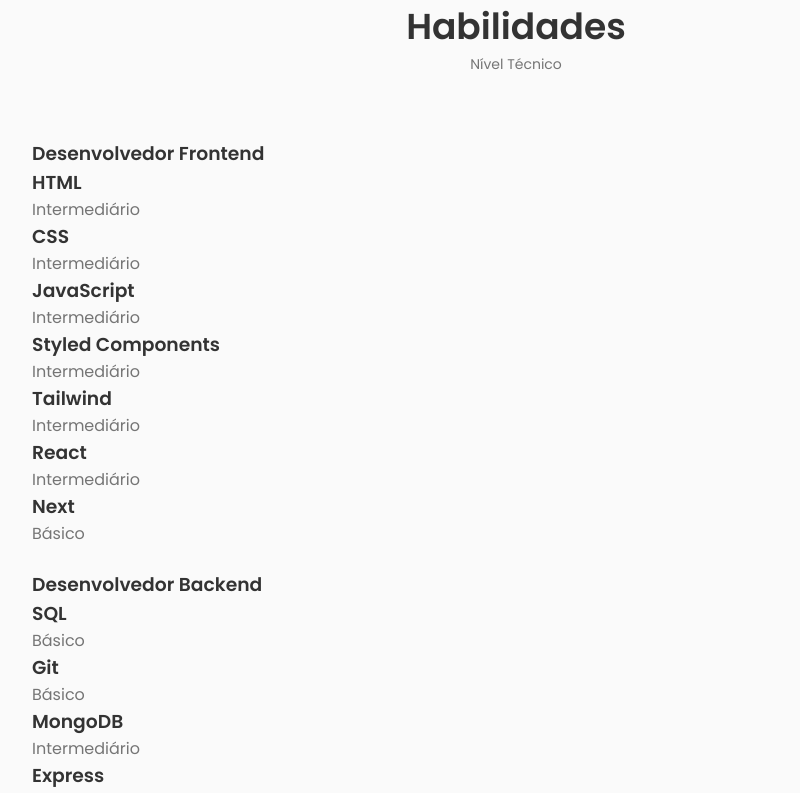
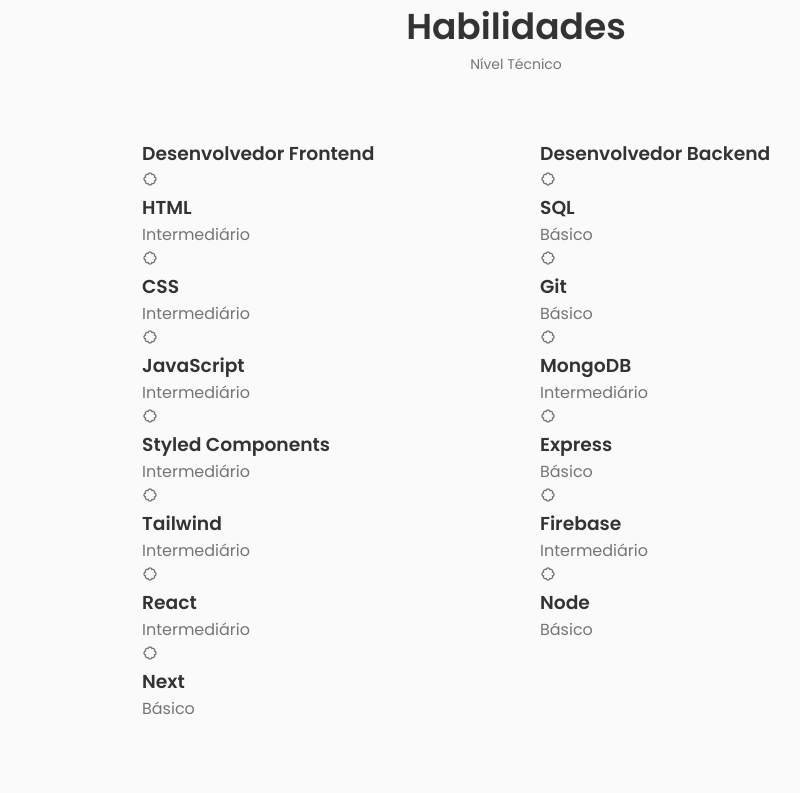
Before and after one commit to Mateusbrbza/personal-portfolio, a React (Create React App) app: page / in a window 1280 px wide. Shown: the part 1440-2233 px from the top of the page, without its empty margins (124-924 px from the left). After the commit the page ends 2193 px from the top, so only its background shows below. Built offline with nearby package versions, Linux system fonts and the light colour scheme.

Commit message:
arrumando boxicon, estilizando skills.css

```diff
--- a/src/components/skills/Backend.jsx
+++ b/src/components/skills/Backend.jsx
@@ -1,4 +1,4 @@
-import React from 'react'
+import React from 'react';
 
 const Backend = () => {
   return (
@@ -8,7 +8,7 @@ const Backend = () => {
         <div className="skills__box">
             <div className="skills__group">
                 <div className="skills__data">
-                    <box-icon name='badge'></box-icon>
+                    <i class='bx bx-badge'></i>
                     <div>
                         <h3 className="skills__name">SQL</h3>
                         <span className="skills__level">Básico</span>
@@ -16,7 +16,7 @@ const Backend = () => {
                 </div>
 
                 <div className="skills__data">
-                    <box-icon name='badge'></box-icon>
+                    <i class='bx bx-badge'></i>
                     <div>
                         <h3 className="skills__name">Git</h3>
                         <span className="skills__level">Básico</span>
@@ -24,7 +24,7 @@ const Backend = () => {
                 </div>
 
                 <div className="skills__data">
-                    <box-icon name='badge'></box-icon>
+                    <i class='bx bx-badge'></i>
                     <div>
                         <h3 className="skills__name">MongoDB</h3>
                         <span className="skills__level">Intermediário</span>
@@ -32,7 +32,7 @@ const Backend = () => {
                 </div>
 
                 <div className="skills__data">
-                    <box-icon name='badge'></box-icon>
+                    <i class='bx bx-badge'></i>
                     <div>
                         <h3 className="skills__name">Express</h3>
                         <span className="skills__level">Básico</span>
@@ -42,7 +42,7 @@ const Backend = () => {
 
             <div className="skills__group">
                 <div className="skills__data">
-                    <box-icon name='badge'></box-icon>
+                    <i class='bx bx-badge'></i>
                     <div>
                         <h3 className="skills__name">Firebase</h3>
                         <span className="skills__level">Intermediário</span>
@@ -50,26 +50,10 @@ const Backend = () => {
                 </div>
 
                 <div className="skills__data">
-                    <box-icon name='badge'></box-icon>
+                    <i class='bx bx-badge'></i>
                     <div>
                         <h3 className="skills__name">Node</h3>
                         <span className="skills__level">Básico</span>
-                    </div>
-                </div>
-
-                <div className="skills__data">
-                    <box-icon name='badge'></box-icon>
-                    <div>
-                        <h3 className="skills__name"></h3>
-                        <span className="skills__level"></span>
-                    </div>
-                </div>
-
-                <div className="skills__data">
-                    <box-icon name='badge'></box-icon>
-                    <div>
-                        <h3 className="skills__name"></h3>
-                        <span className="skills__level"></span>
                     </div>
                 </div>
             </div>
@@ -78,4 +62,4 @@ const Backend = () => {
   )
 }
 
-export default Backend
+export default Backend;
--- a/src/components/skills/Frontend.jsx
+++ b/src/components/skills/Frontend.jsx
@@ -1,4 +1,4 @@
-import React from 'react'
+import React from 'react';
 
 const Frontend = () => {
   return (
@@ -8,7 +8,7 @@ const Frontend = () => {
         <div className="skills__box">
             <div className="skills__group">
                 <div className="skills__data">
-                    <box-icon name='badge'></box-icon>
+                    <i class='bx bx-badge'></i>
                     <div>
                         <h3 className="skills__name">HTML</h3>
                         <span className="skills__level">Intermediário</span>
@@ -16,7 +16,7 @@ const Frontend = () => {
                 </div>
 
                 <div className="skills__data">
-                    <box-icon name='badge'></box-icon>
+                    <i class='bx bx-badge'></i>
                     <div>
                         <h3 className="skills__name">CSS</h3>
                         <span className="skills__level">Intermediário</span>
@@ -24,7 +24,7 @@ const Frontend = () => {
                 </div>
 
                 <div className="skills__data">
-                    <box-icon name='badge'></box-icon>
+                    <i class='bx bx-badge'></i>
                     <div>
                         <h3 className="skills__name">JavaScript</h3>
                         <span className="skills__level">Intermediário</span>
@@ -32,7 +32,7 @@ const Frontend = () => {
                 </div>
 
                 <div className="skills__data">
-                    <box-icon name='badge'></box-icon>
+                    <i class='bx bx-badge'></i>
                     <div>
                         <h3 className="skills__name">Styled Components</h3>
                         <span className="skills__level">Intermediário</span>
@@ -42,7 +42,7 @@ const Frontend = () => {
 
             <div className="skills__group">
                 <div className="skills__data">
-                    <box-icon name='badge'></box-icon>
+                    <i class='bx bx-badge'></i>
                     <div>
                         <h3 className="skills__name">Tailwind</h3>
                         <span className="skills__level">Intermediário</span>
@@ -50,7 +50,7 @@ const Frontend = () => {
                 </div>
 
                 <div className="skills__data">
-                    <box-icon name='badge'></box-icon>
+                    <i class='bx bx-badge'></i>
                     <div>
                         <h3 className="skills__name">React</h3>
                         <span className="skills__level">Intermediário</span>
@@ -58,7 +58,7 @@ const Frontend = () => {
                 </div>
 
                 <div className="skills__data">
-                    <box-icon name='badge'></box-icon>
+                    <i class='bx bx-badge'></i>
                     <div>
                         <h3 className="skills__name">Next</h3>
                         <span className="skills__level">Básico</span>
@@ -71,4 +71,4 @@ const Frontend = () => {
   )
 }
 
-export default Frontend
+export default Frontend;
--- a/src/components/skills/Skills.jsx
+++ b/src/components/skills/Skills.jsx
@@ -13,6 +13,7 @@ const Skills = () => {
       <div className="skills__container container grid">
         <Frontend />
         <Backend />
+
       </div>
     </section>
   )
--- a/src/components/skills/skills.css
+++ b/src/components/skills/skills.css
@@ -0,0 +1,5 @@
+.skills__container {
+    grid-template-columns: repeat(2, 350px);
+    column-gap: 3rem;
+    justify-content: center;
+}
```
